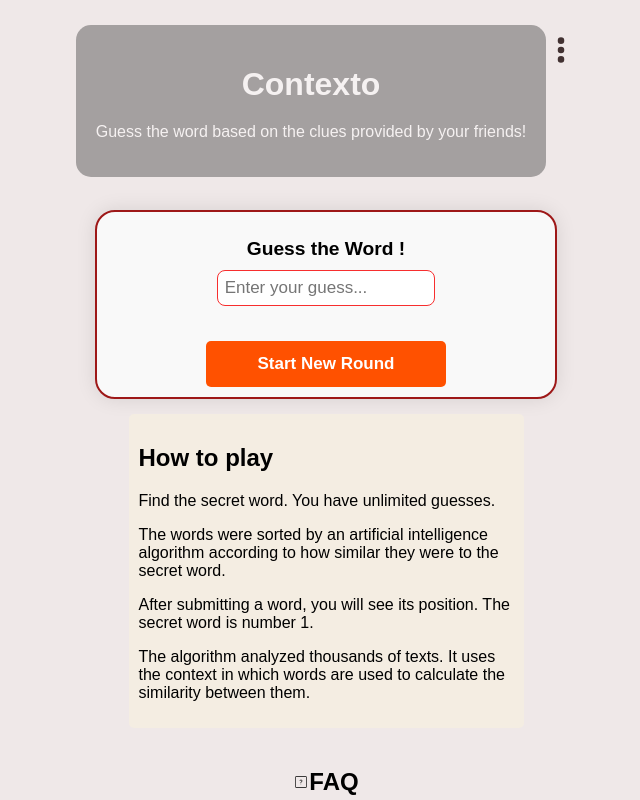
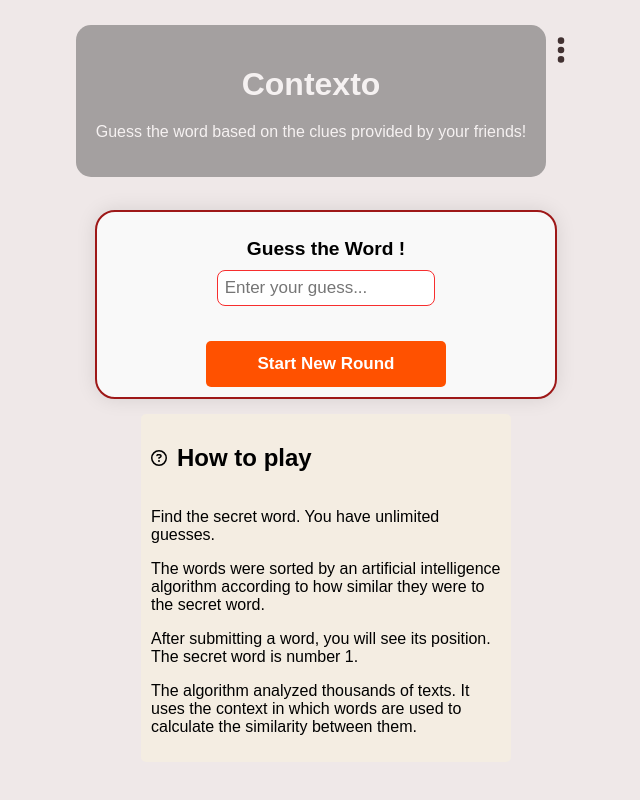
Before and after one commit to Katiasun/Contexto-clone, a React (Create React App) app: page / in a window 1280 px wide. Shown: the top 800 px of the page, without its empty margins (314-954 px from the left). Built offline with nearby package versions, Linux system fonts and the light colour scheme.

Commit message:
add styles in file HowToPlsy

```diff
--- a/src/App.css
+++ b/src/App.css
@@ -15,6 +15,7 @@
   padding: 10px;
 }
 .accordionWrapper {
+  width: 40%;
   display: flex;
   flex-direction: column;
   align-items: center;
--- a/src/components/howToPlay/HowToPlay.jsx
+++ b/src/components/howToPlay/HowToPlay.jsx
@@ -1,10 +1,12 @@
 import React from "react";
 import styles from "./HowToPlay.module.css";
+import { FaRegCircleQuestion } from "react-icons/fa6";
 
 export default function HowToPlay() {
   return (
     <div className={styles.container}>
       <div className={styles.title}>
+        <FaRegCircleQuestion />
         <h2>How to play</h2>
       </div>
       <div className={styles.text}>
--- a/src/components/howToPlay/HowToPlay.module.css
+++ b/src/components/howToPlay/HowToPlay.module.css
@@ -1,13 +1,20 @@
 /* Styles for mobile version */
 .container {
+  width: 350px;
   padding: 10px;
   margin: 15px;
   border-radius: 5px;
   background: #f4ede2;
   text-align: left;
 }
+.title {
+  display: flex;
+  align-items: center;
+}
 .title h2 {
   font-size: 1rem;
+  font-weight: bold;
+  margin-left: 6px;
 }
 .text p {
   font-size: 0.8rem;
@@ -15,11 +22,9 @@
 
 /* Styles for desktop version */
 @media screen and (min-width: 768px) {
-  .container {
-    width: 30%;
-  }
   .title h2 {
     font-size: 1.5rem;
+    margin-left: 10px;
   }
   .text p {
     font-size: 1rem;
```
